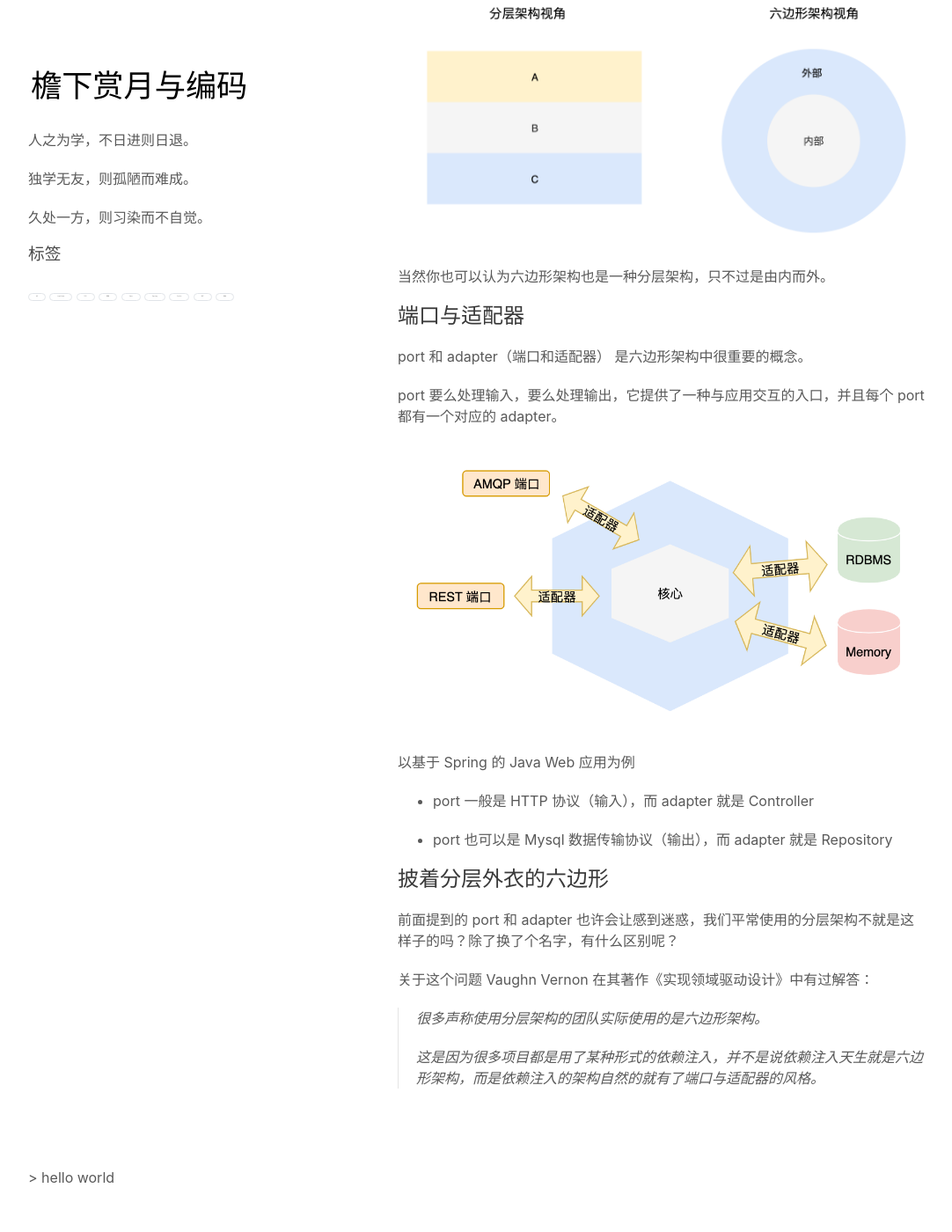
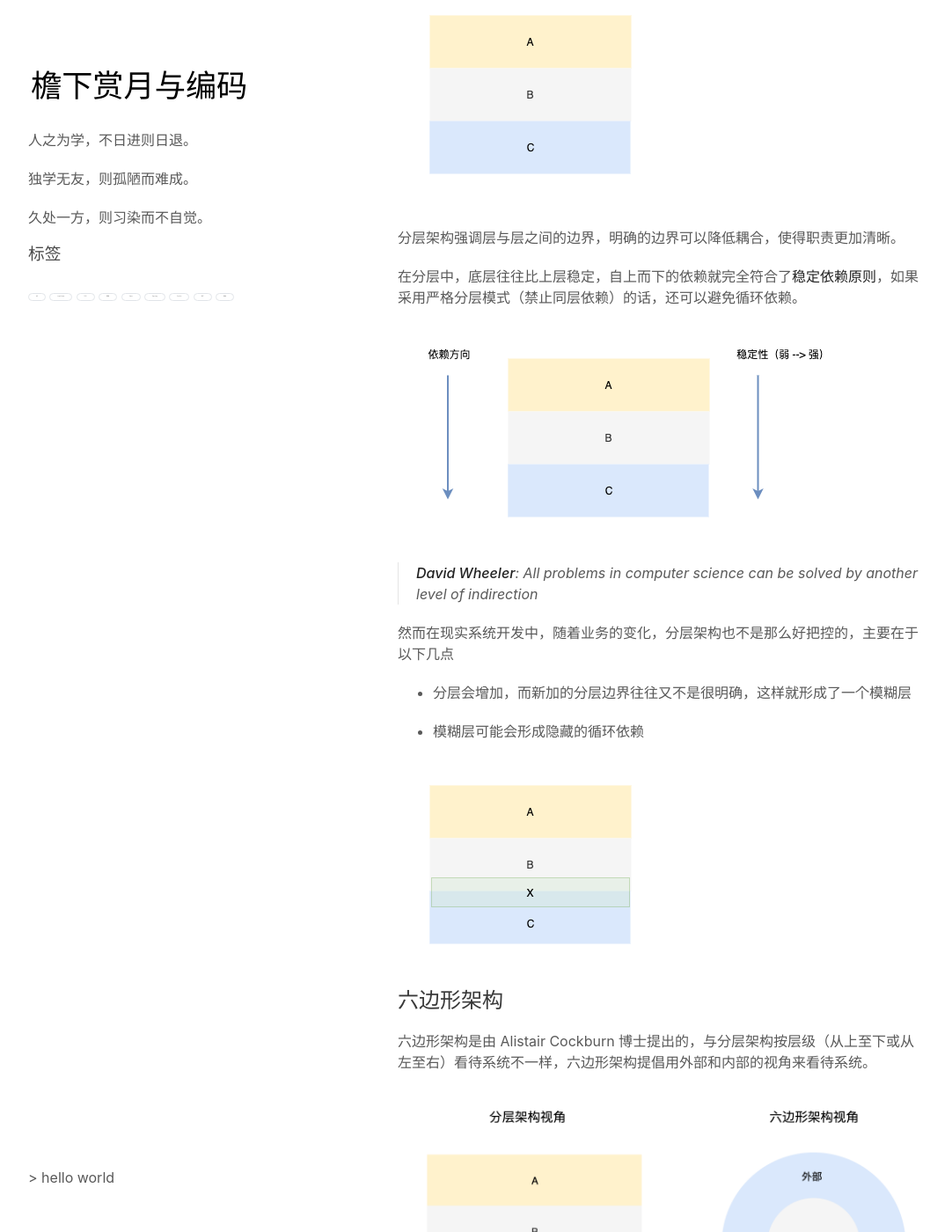
Before and after one commit to vran-dev/vran-dev.github.io, a Jekyll site: the page built from _articles/hexagonal-arch/六边形架构.md, in a window 1280 px wide and 1400 px high, scrolled down 374 px. Shown: the whole window at 88% size, without its empty margins (98-1180 px from the left). Built offline with Jekyll 4.4.1, drawn with Linux system fonts in a browser that asks for light colours; comment, search, counter and statistics services are not loaded; before the commit the page ends 1731 px from its top, so only the background shows below that; some of the changed text lies outside the part shown.

Commit message:
update article

```diff
--- a/_articles/hexagonal-arch/六边形架构.md
+++ b/_articles/hexagonal-arch/六边形架构.md
@@ -1,40 +1,66 @@
 ---
-title:  "六边形架构"
+title:  "架构简谈：从分层到六边形"
 date:   2019-12-07 11:49:06 +0800
 tags: [架构]
 ---
 
-# 六边形架构
+# 架构简谈：从分层到六边形
 
-## 换个角度看分层架构
+## 分层架构
 
-> **David Wheeler**: All problems in computer science can be solved by another level of indirection
+分层架构模式被认为是所有架构的始祖，该架构将系统从上至下划分为不同的层级，层与层之间定义了明确的依赖限制，按照限制的强弱可以分为严格分层和松散分层两种风格。
 
-分层架构模式被认为是所有架构的始祖，该架构将系统分为不同的层级，在严格分层模式中，上层只能依赖下层，下层不能依赖上层。
+不管是严格分层还是松散分层，最基本的规则都一样：上层可以依赖下层，而下层不能依赖上层。
 
-而与分层架构按层级（从上至下或从左至右）看待系统不一样，六边形架构提倡用外部和内部的视角来看待系统。
+严格分层相对于松散分层的不同点在于是否限制同层依赖和跨层依赖。
+
+![image-20191223181146409](img/image-20191223181146409.png)
+
+分层架构强调层与层之间的边界，明确的边界可以降低耦合，使得职责更加清晰。
+
+在分层中，底层往往比上层稳定，自上而下的依赖就完全符合了**稳定依赖原则**，如果采用严格分层模式（禁止同层依赖）的话，还可以避免循环依赖。
+
+![image-20191223181755151](img/image-20191223181755151.png)
+
+>  **David Wheeler**: All problems in computer science can be solved by another level of indirection
+
+然而在现实系统开发中，随着业务的变化，分层架构也不是那么好把控的，主要在于以下几点
+
+- 分层会增加，而新加的分层边界往往又不是很明确，这样就形成了一个模糊层
+
+- 模糊层可能会形成隐藏的循环依赖
+
+
+
+![image-20191223184015238](img/image-20191223184015238.png)
+
+
+
+## 六边形架构
+
+六边形架构是由 Alistair Cockburn 博士提出的，与分层架构按层级（从上至下或从左至右）看待系统不一样，六边形架构提倡用外部和内部的视角来看待系统。
 
 ![image-20191206174116021](img/image-20191206174116021.png)
 
-当然你也可以认为六边形架构也是一种分层架构，只不过是由内而外。
+你可能会认为这还是一个分层架构，只不过是内层和外层，实际上这样理解也没错。
 
-## 端口与适配器
+下面来看一下六边形架构的图
 
- port 和 adapter（端口和适配器） 是六边形架构中很重要的概念。
+![image-20191223174150630](img/image-20191223174150630.png)
 
- port 要么处理输入，要么处理输出，它提供了一种与应用交互的入口，并且每个 port 都有一个对应的 adapter。
+六边形架构中包括了 port，adapter 等定义，所以六边形架构又被称为**端口与适配器架构**，随着该架构的发展，后人又为其增加了 Edge 的概念，根据职责又划分为 Driven Edge 和 Driving Edge。
 
-![image-20191206183602877](img/image-20191206183602877.png)
+port 要么处理输入，要么处理输出，它提供了一种与应用交互的入口，并且每个 port 都有一个对应的 adapter。
 
-以基于 Spring 的 Java Web 应用为例
+port 通常是一种协议，比如 HTTP，AMQP，RESP（redis 协议）。这样看来 adapter 岂不是就是协议解析器了？是的，但在通常的开发中，adapter 更类似于分层中的 controller。
 
-- port 一般是 HTTP 协议（输入），而 adapter 就是 Controller
+在六边形架构中，**核心领域**是稳定的，adapter  是可插拔的，同时满足了稳定依赖和稳定抽象原则。
 
-- port 也可以是 Mysql 数据传输协议（输出），而 adapter 就是 Repository
+而这种架构风格提倡的也是先设计核心业务，将策略的选择延迟。
 
-## 披着分层外衣的六边形
+那么如何将核心领域和 adapter 解耦呢？答案是 DIP。
 
-前面提到的 port 和 adapter 也许会让感到迷惑，我们平常使用的分层架构不就是这样子的吗？除了换了个名字，有什么区别呢？
+
 
 关于这个问题 Vaughn Vernon 在其著作《实现领域驱动设计》中有过解答：
 
```
Also changed, not shown: _articles/hexagonal-arch/img/image-20191206183602877.png (deleted), _articles/hexagonal-arch/img/image-20191223174150630.png (added), _articles/hexagonal-arch/img/image-20191223181146409.png (added), _articles/hexagonal-arch/img/image-20191223181755151.png (added), _articles/hexagonal-arch/img/image-20191223184015238.png (added).
